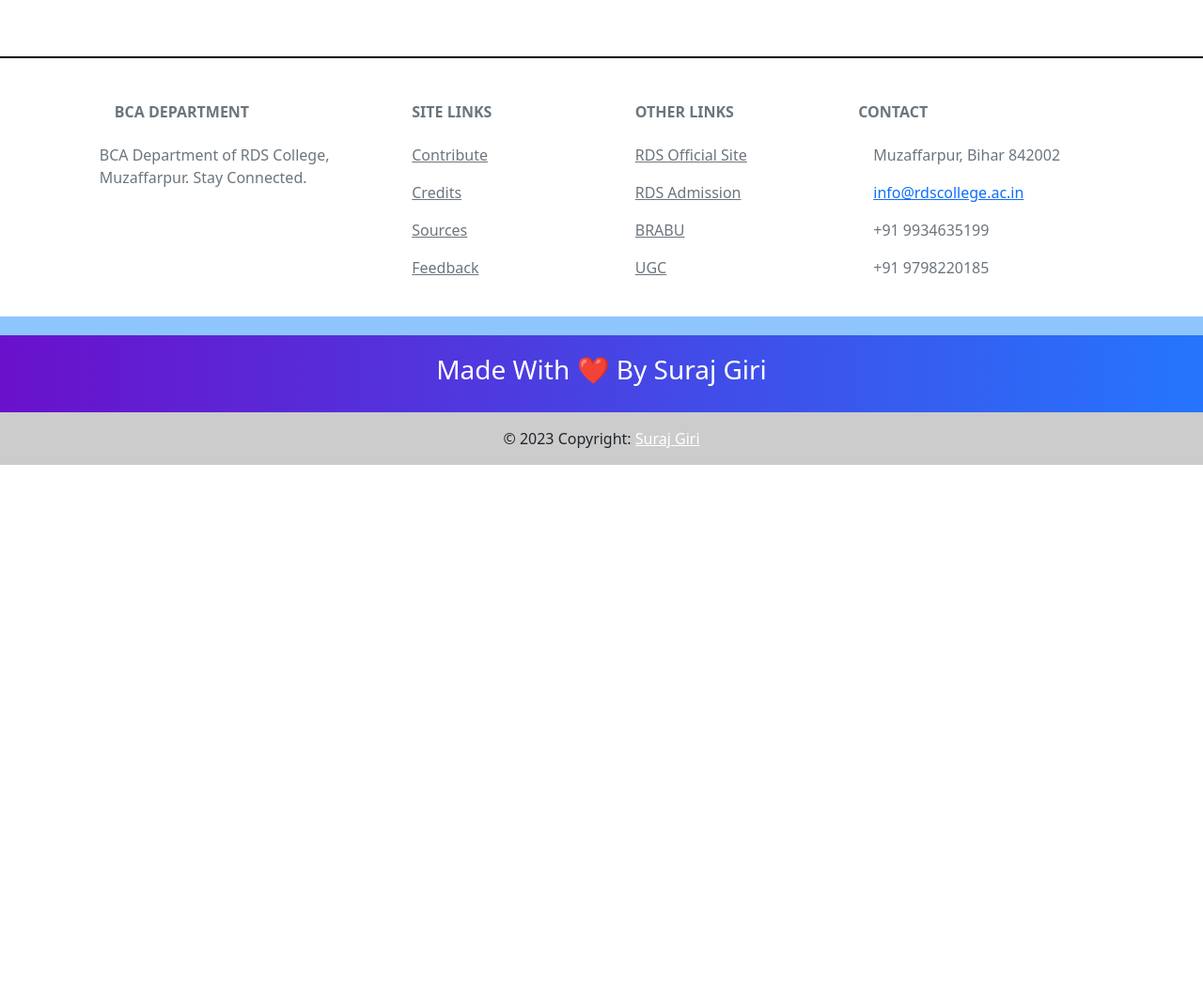
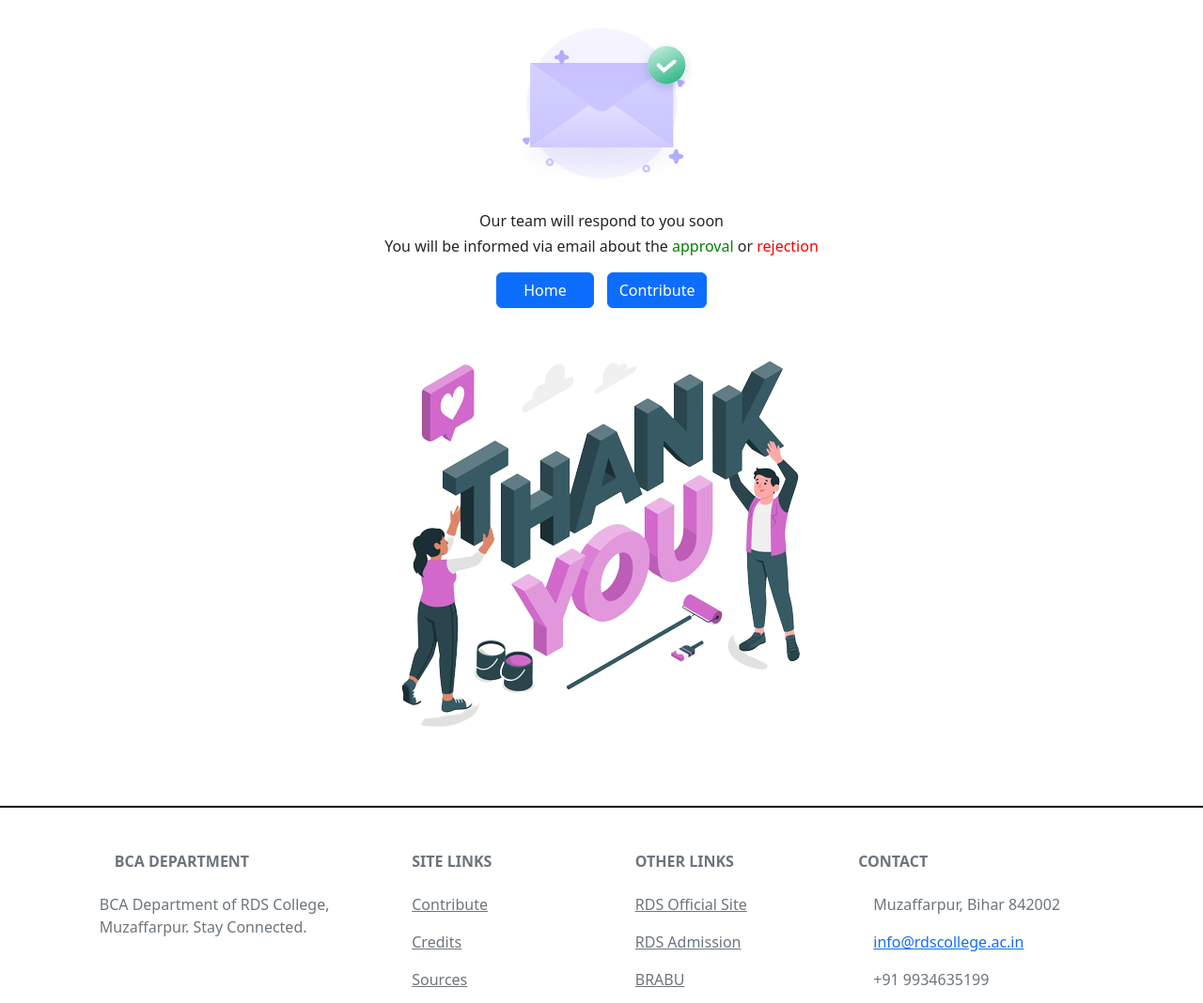
Before and after one commit to surajgirioffl/RDS-BCA-Department, a Flask app: template templates/thank-you.html in a window 1280 px wide. Shown: the part 176-1244 px from the top of the page at 94% size. Before the commit the page ends 671 px from the top, so only its background shows below. Run offline with Flask 2, Linux system fonts and the light colour scheme; the template is opened without the code that fills it, so the values that code supplies are empty; some libraries are stand-ins or nearby versions.

Commit message:
Add: Add contents to the template
Add contents to the template.

Signed-off-by: @surajgirioffl

```diff
--- a/templates/thank-you.html
+++ b/templates/thank-you.html
@@ -7,5 +7,33 @@
 
 
 <div class="main wrapper clearfix data">
+    <img src="{{url_for('static', filename='svg/thank-you.svg')}}">
+    <div class="title">{{title | default("Thank You!")}}</div>
+    <div>
+        <p style="margin: 0.2%;">{{midMessage | default('Our team will respond to you soon')}}</p>
+        <p>
+            {{bottomMessage | default('You will be informed via email about the ')}}
+            <span style="color: green;">{{green | default('approval')}}</span>
+            or
+            <span style="color: red;"> {{red | default('rejection')}} </span>
+        </p>
+    </div>
+
+    <div id="button-container">
+        <a href="{{url_for('home')}}" style="text-decoration: none;">
+            <button type="button" class="btn btn-primary" id="home-button">
+                &nbsp; &nbsp; Home &nbsp; &nbsp;
+            </button>
+        </a>
+        <span style="padding: 0.4%"></span>
+        <a href="{{url_for(routeFunctionForButtonLink | default('contribute'))}}">
+            <button type="button" class="btn btn-primary" id="special-button">
+                Contribute
+            </button>
+        </a>
+    </div>
+
+    <img id="illustration"
+        src="{{url_for('static', filename='illustrations/thank-you.png')}}">
 </div>
 {% endblock body%}
```
